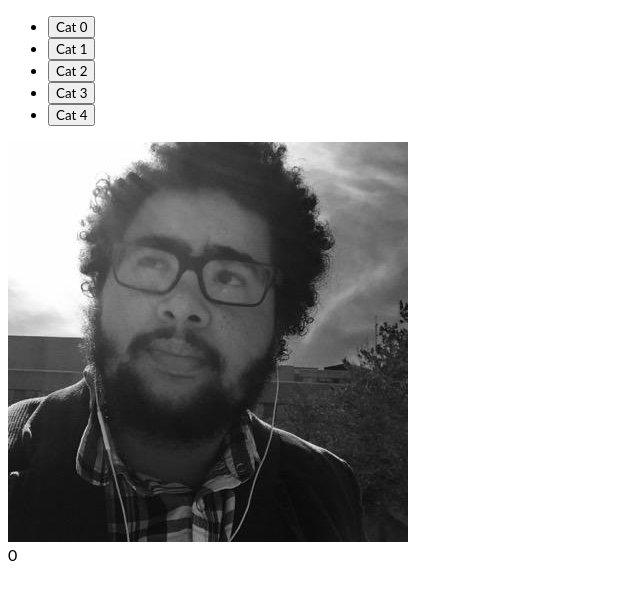
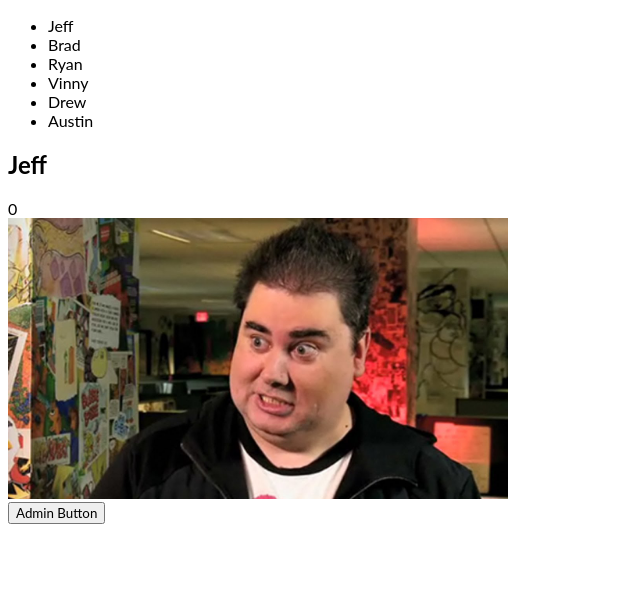
Before and after one commit to SPConrad/catClickerPremium, a plain HTML site: page index.html in a window 1280 px wide. Shown: the whole page, without its empty margins (0-640 px from the left). Drawn offline with nearby package versions, Linux system fonts and the light colour scheme.

Commit message:
Cat Clicker Pro Premium
Some refactoring of original Premium code thanks to udacity's example.

Implemented Pro feature of admin mode

```diff
--- a/index.html
+++ b/index.html
@@ -2,19 +2,27 @@
 <html>
 <head>
 	<meta charset="UTF-8">
-	<title></title>
+	<title>Cat Clicker Premium Pro Hyper Cross Giantbomb Dash"</title>
 	<link rel="stylesheet" href="style.css">
 </head>
 <body>
-	<ul id="buttons" class="buttons"></ul>
-	<div id="bigCat" class="mainImage"></div>
-	<div id="clickCounter" class="clickCounter"></div>
-
-
-
-
-
-
+    <ul id="cat-list"></ul>
+    <div id="cat">
+        <h2 id="cat-name"></h2>
+        <div id="cat-count"></div>
+        <img id="cat-img" class= "catImage" src="" alt="cute cat">
+    </div>
+    <button id="adminButton">Admin Button</button>
+    <div id="adminArea">
+    	<form id="adminForm" style="visibility: hidden;">
+    		<input type="text" name="name" id="admin-cat-name">
+    		<input type="text" name="clickCount" id="admin-cat-clickCount">
+    		<input type="text" name="url" id="admin-cat-URL">
+    		<br>
+    		<input type="button" name="confirmButton" id="admin-confirm-button" onClick = "" value="Confirm Changes">
+    		<input type="button" id="admin-cancel-button" value="Cancel">
+    	</form>
+    </div>
     <script src="http://ajax.googleapis.com/ajax/libs/jquery/1.11.1/jquery.min.js"></script>
 	<script src="main.js"></script>
 </body>
--- a/main.js
+++ b/main.js
@@ -1,87 +1,216 @@
-$(function(){
+
 	var model = {
+		adminMode: false,
+		currentCat: null,
+		cats:
+		[
+			{
+				clickCount : 0,
+				name: 'Jeff',
+				imgSrc : 'img/jeff.jpg',
+				imgAttribution: 'WhereIsItFromt'
+			},
+			{
+				clickCount : 0,
+				name: 'Brad',
+				imgSrc : 'img/brad.jpg',
+				imgAttribution: 'WhereIsItFromt'
+			},
+			{
+				clickCount : 0,
+				name: 'Ryan',
+				imgSrc : 'img/ryan.jpg',
+				imgAttribution: 'WhereIsItFromt'
+			},
+			{
+				clickCount : 0,
+				name: 'Vinny',
+				imgSrc : 'img/vinny.jpg',
+				imgAttribution: 'WhereIsItFromt'
+			},
+			{
+				clickCount : 0,
+				name: 'Drew',
+				imgSrc : 'img/drew.jpg',
+				imgAttribution: 'WhereIsItFromt'
+			},
+			{
+				clickCount : 0,
+				name: 'Austin',
+				imgSrc : 'img/austin.jpg',
+				imgAttribution: 'WhereIsItFromt'
+			}
+		]
+	};
+
+
+/* ======= Octopus ======= */
+
+var octopus = {
+
     init: function() {
-			if (!localStorage.catArray){
-				localStorage.catArray = JSON.stringify([]);
+        // set our current cat to the first one in the list
+        model.currentCat = model.cats[0];
+
+        // tell our views to initialize
+        adminView.init();
+        catListView.init();
+        catView.init();
+    },
+
+    getCurrentCat: function() {
+        return model.currentCat;
+    },
+
+    getCats: function() {
+        return model.cats;
+    },
+
+    // set the currently-selected cat to the object passed in
+    setCurrentCat: function(cat) {
+        model.currentCat = cat;
+    },
+
+    // increments the counter for the currently-selected cat
+    incrementCounter: function() {
+        model.currentCat.clickCount++;
+        catView.render();
+        adminView.render();
+    },
+
+    ////open up admin options:
+    changeAdminMode: function() {
+    	model.adminMode = !model.adminMode;
+    	adminView.render();
+    },
+    checkAndChange: function(oldValue, newValue){
+    	if (oldValue != newValue){
+    		return newValue;
+    	} else {
+    		return oldValue;
     	}
-			localStorage.catArray = JSON.stringify([]);
     },
-		add: function(obj){
-			var data = JSON.parse(localStorage.catArray);
-            data.push(obj);
-            localStorage.catArray = JSON.stringify(data);
-		},
-		getCats: function(){
-			return JSON.parse(localStorage.catArray);
-		},
-		incrementClick: function(num){
-			var catArray = JSON.parse(localStorage.catArray)
-			catArray[num].clickCount += 1;
-			localStorage.catArray = JSON.stringify(catArray);
-		},
-		getCat: function(num){
-			this.incrementClick(num);
-			var returnString = JSON.parse(localStorage.catArray)[num];
-			return {'name': returnString.name, 'clickCount': returnString.clickCount, 'url': returnString.url};
+
+    commitAdminChanges: function() {
+    	console.log("commit");
+    	var inputtedName = adminView.catName.value;
+    	var inputtedClickCount = adminView.catClickCount.value;
+    	var inputtedURL = adminView.catURL.value;
+
+    	model.currentCat.name = this.checkAndChange(model.currentCat.name, inputtedName);
+    	model.currentCat.clickCount = this.checkAndChange(model.currentCat.clickCount, inputtedClickCount);
+    	model.currentCat.imgSrc = this.checkAndChange(model.currentCat.imgSrc, inputtedURL);
+
     }
 };
 
 
-	var octopus = {
-		addCats: function(numOfCats) {
-			for (var i = 0; i < 5; i++){
-				model.add({"name": i, "clickCount": 0,"url": "img/cat" + i + ".jpg"})
+/* ======= View ======= */
+
+var adminView = {
+	init: function() {
+		this.adminArea = document.getElementById('adminArea');
+		this.adminForm = document.getElementById('adminForm');
+		this.catName = document.getElementById('admin-cat-name');
+		this.catClickCount = document.getElementById('admin-cat-clickCount');
+		this.catURL = document.getElementById('admin-cat-URL');
+		this.confirmButton = document.getElementById('admin-confirm-button');
+		this.cancelButton = document.getElementById('admin-cancel-button');
+		this.adminButton = document.getElementById('adminButton');
+		this.adminButton.addEventListener('click', function(){
+			octopus.changeAdminMode();
+		});
+
+		this.confirmButton.addEventListener('click', function() {
+			octopus.commitAdminChanges();
+		});
+
+		this.cancelButton.addEventListener('click', function() {
+			octopus.changeAdminMode();
+		})
+		adminView.render();
+	},
+	render: function() {
+		if (model.adminMode == true){
+			this.adminForm.style.visibility = "visible";
+			cat = octopus.getCurrentCat();
+			this.catName.value = cat.name;
+			this.catClickCount.value = cat.clickCount;
+			this.catURL.value = cat.imgSrc;
+		} else if (model.adminMode == false) {
+			this.adminForm.style.visibility = "hidden";
 		}
+	}
+}
+
+var catView = {
+
+    init: function() {
+        // store pointers to our DOM elements for easy access later
+        this.catElem = document.getElementById('cat');
+        this.catNameElem = document.getElementById('cat-name');
+        this.catImageElem = document.getElementById('cat-img');
+        this.countElem = document.getElementById('cat-count');
+
+        // on click, increment the current cat's counter
+        this.catImageElem.addEventListener('click', function(){
+            octopus.incrementCounter();
+        });
+
+        // render this view (update the DOM elements with the right values)
+        this.render();
     },
-		getCats: function(){
-			return model.getCats();
-		},
-		getCat: function(num) {
-			imageView.render(model.getCat(num));
-		},
-		init: function() {
-			model.init();
-			var startingCats = 5;
-			this.addCats(startingCats);
-			listView.init();
-			imageView.init();
+    render: function() {
+        // update the DOM elements with values from the current cat
+        var currentCat = octopus.getCurrentCat();
+        this.countElem.textContent = currentCat.clickCount;
+        this.catNameElem.textContent = currentCat.name;
+        this.catImageElem.src = currentCat.imgSrc;
     }
 };
 
-	var listView = {
-		init: function(){
-			this.catList = $('#buttons');
-			var newButton = $('#catButton');
-			listView.render();
-			$(":button").each(function(i, elem) {
-				$(elem).click(function(e){
-					octopus.getCat(i);
-				})
-			})
+var catListView = {
+
+    init: function() {
+        // store the DOM element for easy access later
+        this.catListElem = document.getElementById('cat-list');
+
+        // render this view (update the DOM elements with the right values)
+        this.render();
     },
-		render: function(){
-			var htmlStr = '';
-			octopus.getCats().forEach(function(cat){
-				htmlStr += '<li><button type="button" id="catButton' + cat.name
-				+ '">Cat ' + cat.name + '</button></li>';
-			});
-			this.catList.html(htmlStr);
+
+    render: function() {
+        var cat, elem, i;
+        // get the cats we'll be rendering from the octopus
+        var cats = octopus.getCats();
+
+        // empty the cat list
+        this.catListElem.innerHTML = '';
+
+        // loop over the cats
+        for (i = 0; i < cats.length; i++) {
+            // this is the cat we're currently looping over
+            cat = cats[i];
+
+            // make a new cat list item and set its text
+            elem = document.createElement('li');
+            elem.textContent = cat.name;
+
+            // on click, setCurrentCat and render the catView
+            // (this uses our closure-in-a-loop trick to connect the value
+            //  of the cat variable to the click event function)
+            elem.addEventListener('click', (function(catCopy) {
+                return function() {
+                    octopus.setCurrentCat(catCopy);
+                    catView.render();
+                };
+            })(cat));
+
+            // finally, add the element to the list
+            this.catListElem.appendChild(elem);
+        }
     }
 };
 
-	var imageView = {
-		init: function(){
-			this.displayArea = $('#bigCat').get(0);
-			this.clickCounter = $('#clickCounter').get(0);
-			var url = 'img/noCat.jpg';
-			imageView.render({'name': 'Starter', 'url': url, 'clickCount': 0});
-		},
-		render: function(cat){
-			var htmlStr = '<img id="bigCat" class="bigCatImage" src="' + cat.url + '">';
-			this.displayArea.innerHTML  = htmlStr;
-			this.clickCounter.innerHTML = cat.clickCount;
-		}
-	};
-
+// make it go!
 octopus.init();
-});
--- a/style.css
+++ b/style.css
@@ -6,76 +6,7 @@
 	font-family: "Lato", sans-serif;
 }
 
-.row {
-	width: 1500px;
-	max-width: 100%;
-	display: flex;
-	margin: auto;
-	min-height: 20px;
-}
-/* For use with two cats
-.catContainer {
-	vertical-align: top;
-    display: inline-block;
-    text-align: center;
-    max-width: 50%;
-}
-
-.catImg {
-	max-width: 100%;
-	padding: 0px 10px 0px 10px;
-}
-*/
-/*For use with 3+ cats*/
-
-.col-6 {
-	width: 750px;
+.catImage{
+	width: 500px;
 	max-width: 50%;
 }
-
-.catThumbnail {
-	display: flex;
-	width: 100%;
-	height: 200px;
-	max-height: 20%;
-	position: relative;
-
-}
-
-.catImg {
-	max-width: 100%;
-	max-height: 100%;
-	margin: auto;
-	padding-bottom: 1%;
-}
-
-.catImagePrime {
-	max-width: 100%;
-	max-height: 100%;
-	margin: auto;
-}
-
-p {
-	margin: auto;
-}
-
-.counter {
-	text-align: center;
-	width: 30%
-}
-
-h2 {
-	position: absolute;
-	top: 50%;
-	left: 5%;
-	width: 100%;
-	color: white;
-	text-shadow: -1px -1px 0 #000,
-    1px -1px 0 #000,
-    -1px 1px 0 #000,
-    1px 1px 0 #000;
-}
-
-.catShowcase {
-	min-height: 50px;
-}
```
Also changed, not shown: img/austin.jpg (renamed from img/noCat.jpg), img/brad.jpg (renamed from img/cat1.jpg), img/drew.jpg (renamed from img/cat4.jpg), img/jeff.jpg (renamed from img/cat0.jpg), img/ryan.jpg (renamed from img/cat2.jpg), img/vinny.jpg (renamed from img/cat3.jpg). Lines whose indentation alone changed are shown as unchanged.
